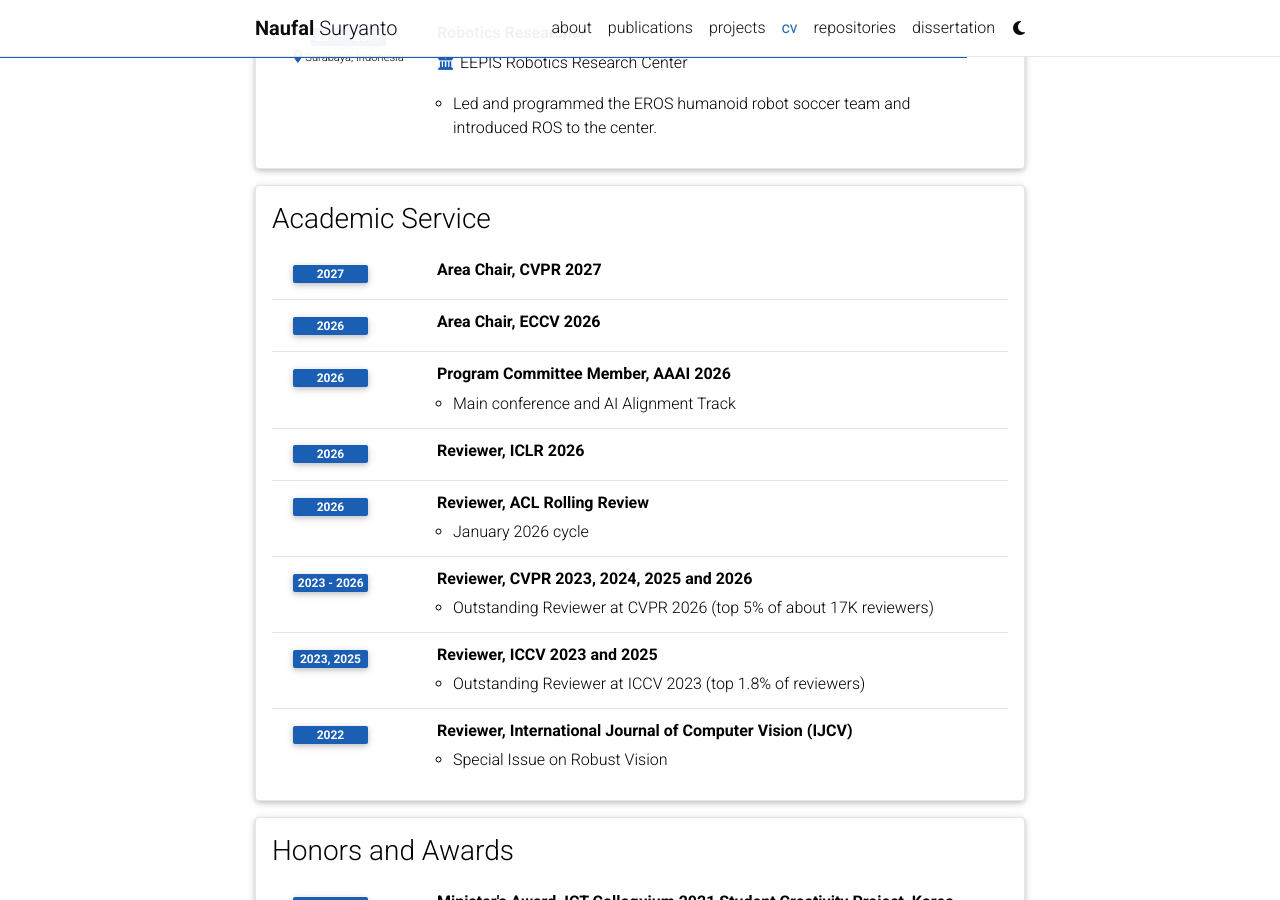
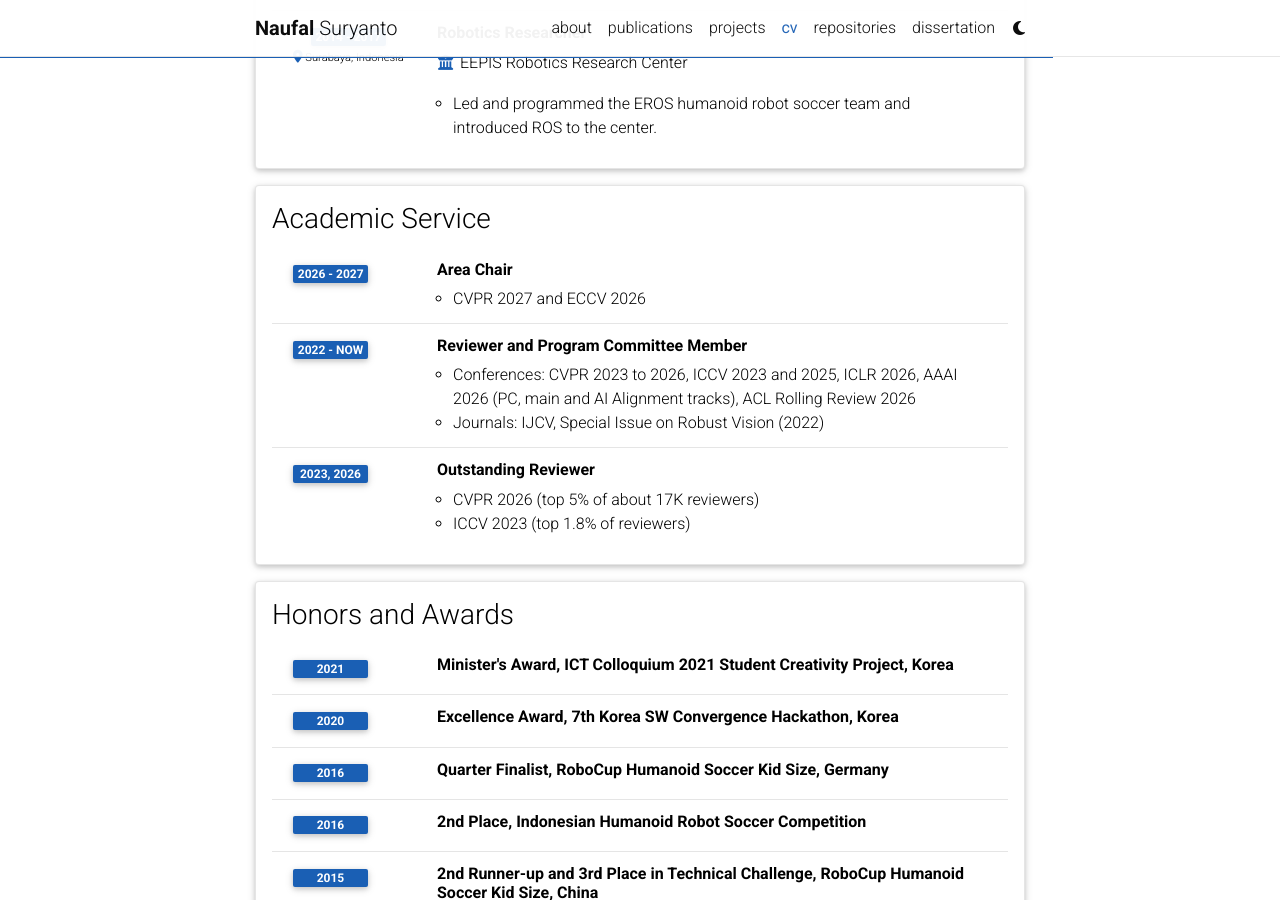
Before and after one commit to naufalso/naufalso.github.io, a Jekyll site: the page built from _pages/cv.md, in a window 1280 px wide and 900 px high, scrolled down 2175 px. Built offline with Jekyll 4.4.1, drawn with Linux system fonts in a browser that asks for light colours; comment, search, counter and statistics services are not loaded; a style sheet for code colours, icons or effects is not loaded.

Commit message:
Consolidate Academic Service into three rows
One row per role instead of one per venue: Area Chair (CVPR 2027, ECCV
2026), Reviewer and Program Committee Member (conferences and journals),
and Outstanding Reviewer (CVPR 2026, ICCV 2023).

Co-Authored-By: Claude Opus 5.5 <noreply@anthropic.com>
Claude-Session: https://claude.ai/code/session_01XFDL5n9t7kUdt4wYekKjgG

```diff
--- a/_data/cv.yml
+++ b/_data/cv.yml
@@ -85,32 +85,20 @@
 - title: Academic Service
   type: time_table
   contents:
-    - title: Area Chair, CVPR 2027
-      year: 2027
-    - title: Area Chair, ECCV 2026
-      year: 2026
-    - title: Program Committee Member, AAAI 2026
-      year: 2026
+    - title: Area Chair
+      year: 2026 - 2027
       description:
-        - Main conference and AI Alignment Track
-    - title: Reviewer, ICLR 2026
-      year: 2026
-    - title: Reviewer, ACL Rolling Review
-      year: 2026
+        - CVPR 2027 and ECCV 2026
+    - title: Reviewer and Program Committee Member
+      year: 2022 - now
       description:
-        - January 2026 cycle
-    - title: Reviewer, CVPR 2023, 2024, 2025 and 2026
-      year: 2023 - 2026
+        - "Conferences: CVPR 2023 to 2026, ICCV 2023 and 2025, ICLR 2026, AAAI 2026 (PC, main and AI Alignment tracks), ACL Rolling Review 2026"
+        - "Journals: IJCV, Special Issue on Robust Vision (2022)"
+    - title: Outstanding Reviewer
+      year: 2023, 2026
       description:
-        - Outstanding Reviewer at CVPR 2026 (top 5% of about 17K reviewers)
-    - title: Reviewer, ICCV 2023 and 2025
-      year: 2023, 2025
-      description:
-        - Outstanding Reviewer at ICCV 2023 (top 1.8% of reviewers)
-    - title: Reviewer, International Journal of Computer Vision (IJCV)
-      year: 2022
-      description:
-        - Special Issue on Robust Vision
+        - CVPR 2026 (top 5% of about 17K reviewers)
+        - ICCV 2023 (top 1.8% of reviewers)
 
 - title: Honors and Awards
   type: time_table
```
